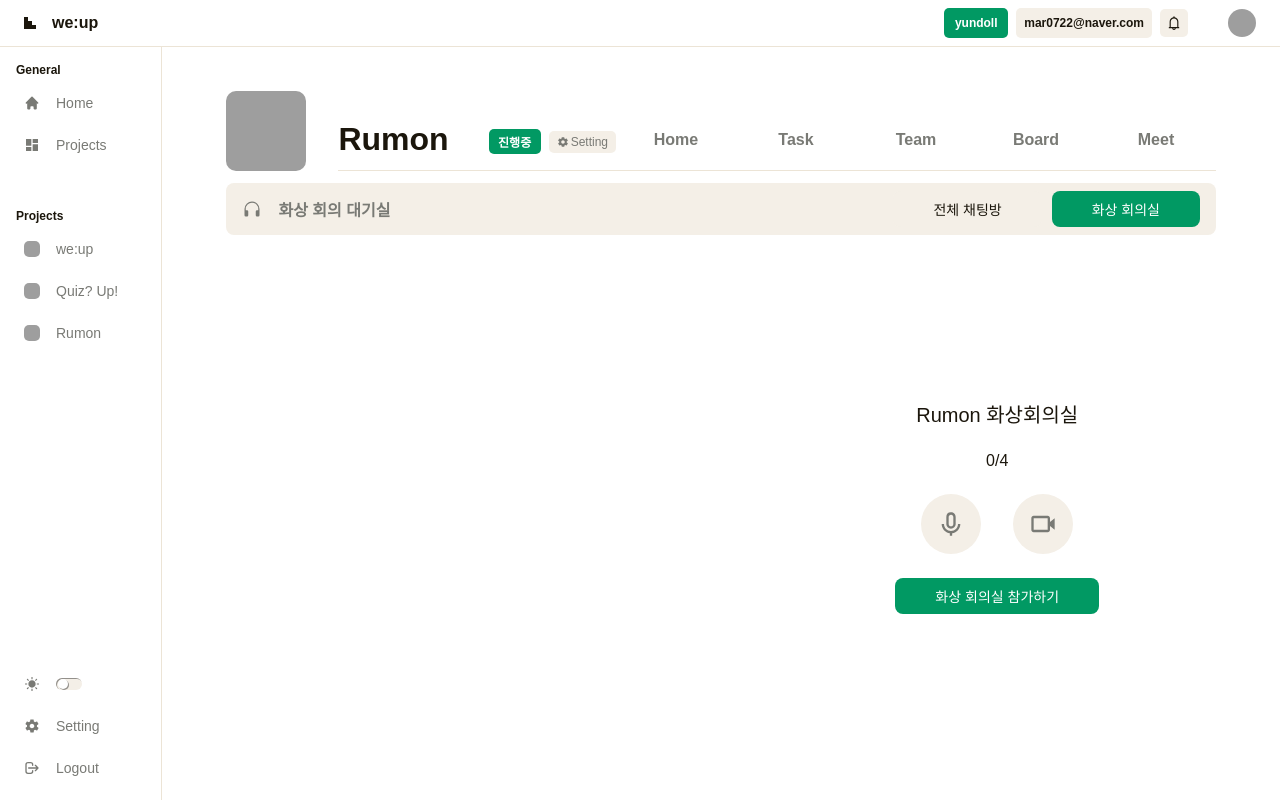
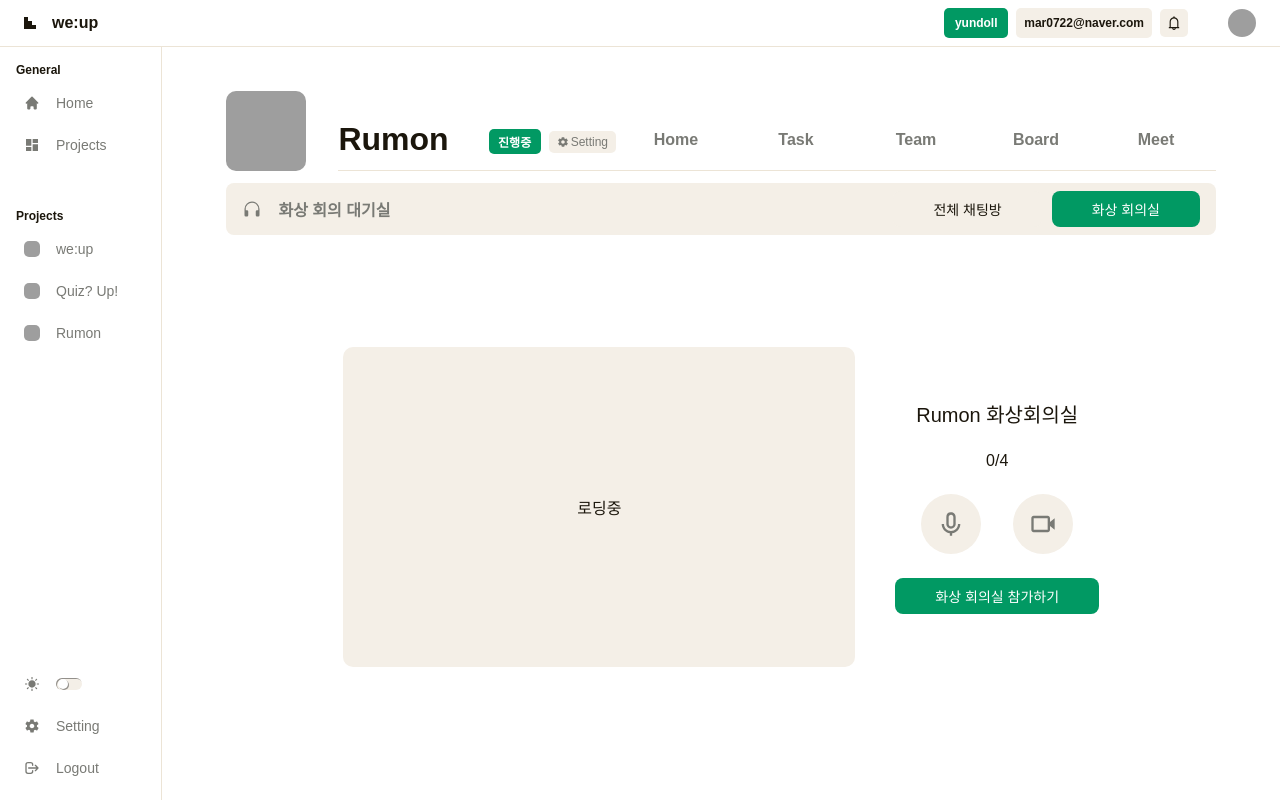
Before and after one commit to 2025IR/WeUp_FE, a React (Vite) app: page /project/1/meet/waiting in a window 1280 px wide. Built offline with nearby package versions, Linux system fonts and the light colour scheme; no server answers; grey boxes are pictures that could not be loaded; a web font is replaced by a local one.

Commit message:
feat: 스트림 연결 상태에 따른 로딩 이미지와 기본 이미지 구현

```diff
--- a/src/pages/project/WaitingRoom/index.tsx
+++ b/src/pages/project/WaitingRoom/index.tsx
@@ -9,6 +9,7 @@ import {
   Container,
   InfoSection,
   MeetingCard,
+  Overlay,
   ToggleButton,
   VideoPreview,
 } from "./style";
@@ -29,12 +30,27 @@ const WaitingRoom = () => {
 
   const handleJoinMeeting = () => {};
 
-  const { videoRef } = useMediaStream(isMicOn, isCamOn);
+  const { videoRef, stream } = useMediaStream(isMicOn, isCamOn);
+
   return (
     <Container>
       <MeetingCard>
         <VideoPreview>
+          {/* 항상 video 태그는 유지 */}
           <video ref={videoRef} autoPlay playsInline muted />
+
+          {/* 로딩 중일 때 오버레이 */}
+          {stream === null && <Overlay>로딩중</Overlay>}
+
+          {/* 카메라 꺼졌을 때 오버레이 */}
+          {!isCamOn && (
+            <Overlay>
+              <img
+                src="https://we-up-public.s3.ap-northeast-2.amazonaws.com/smiley3.png"
+                alt="user_profile_image"
+              />
+            </Overlay>
+          )}
         </VideoPreview>
         <InfoSection>
           <h1>Rumon 화상회의실</h1>
--- a/src/pages/project/WaitingRoom/style.ts
+++ b/src/pages/project/WaitingRoom/style.ts
@@ -18,15 +18,35 @@ export const MeetingCard = styled.div`
 export const VideoPreview = styled.div`
   width: 32rem;
   height: 20rem;
+  position: relative;
 
+  overflow: hidden;
   border-radius: ${({ theme }) => theme.radius.lg};
 
   > video {
     width: 100%;
     height: 100%;
     object-fit: cover;
+  }
+`;
 
-    border-radius: ${({ theme }) => theme.radius.lg};
+export const Overlay = styled.div`
+  width: 100%;
+  height: 100%;
+  position: absolute;
+  top: 0;
+  left: 0;
+
+  display: flex;
+  justify-content: center;
+  align-items: center;
+
+  background-color: ${({ theme }) => theme.colors.secondary};
+
+  > img {
+    width: 8.75rem;
+    height: 8.75rem;
+    border-radius: ${({ theme }) => theme.radius.full};
   }
 `;
 
```
Also changed, not shown: src/hooks/useMediaStream.ts (+7 -6 lines).
